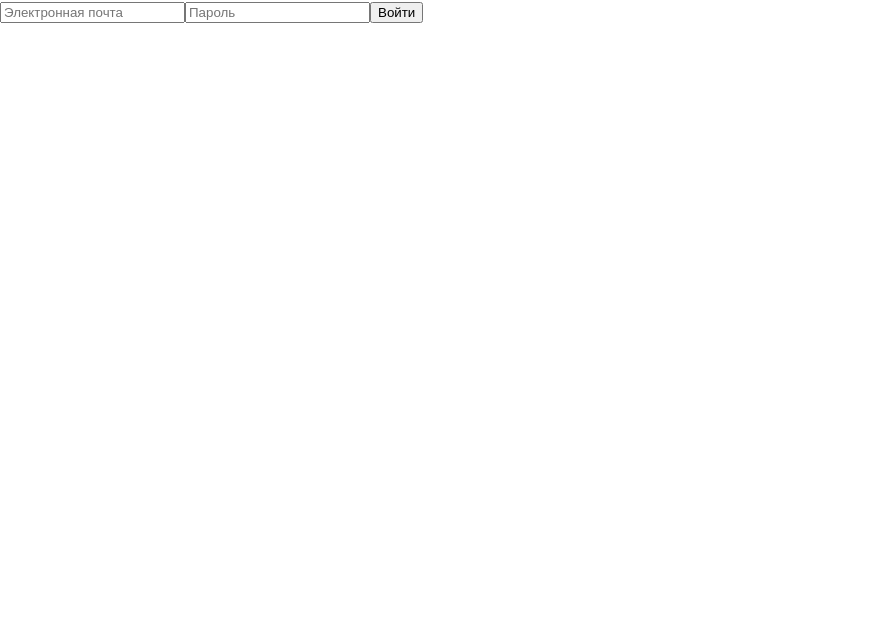
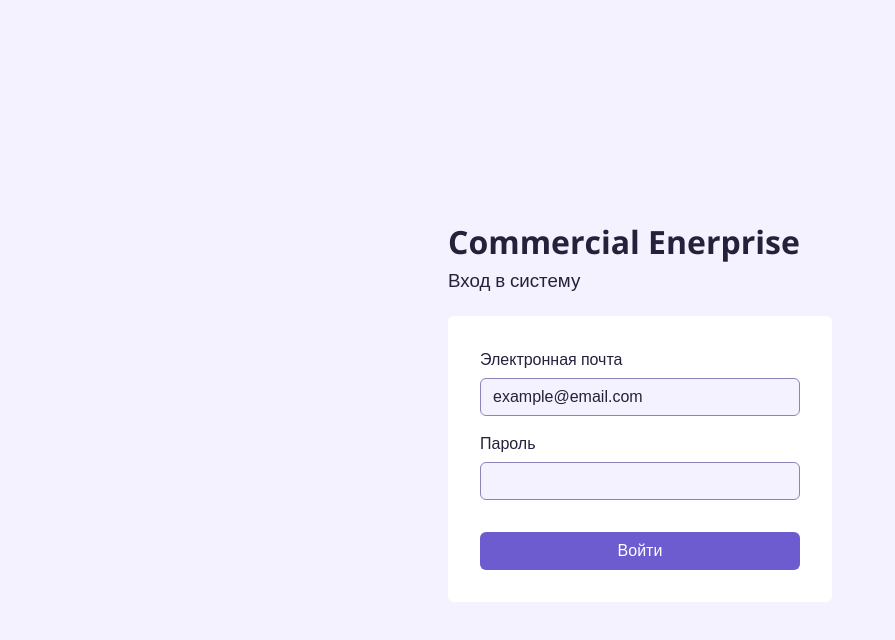
Before and after one commit to IMJI/CommercialEnterpriseClient, a React (Create React App) app: page /login in a window 1280 px wide. Shown: the top 640 px of the page, without its empty margins (0-895 px from the left). Built offline with nearby package versions, Linux system fonts and the light colour scheme.

Commit message:
Changing layout

```diff
--- /dev/null
+++ b/src/pages/Login.module.css
@@ -0,0 +1,43 @@
+.container {
+    width: 100%;
+    height: 100%;
+    display: flex;
+    align-items: center;
+    justify-content: center;
+    background: var(--tertiary-color);
+}
+
+.column {
+    /* height: 100%; */
+}
+
+.card {
+    width: 20rem;
+    padding: 2rem;
+    background: #fff;
+    border-radius: 0.375rem;
+}
+
+.inputGroup {
+    margin-bottom: 2rem;
+    box-sizing: border-box;
+}
+
+.errorContainer {
+    margin-bottom: 1rem;
+}
+
+.titles {
+    margin-bottom: 1.5rem;
+    color: var(--text-color);
+}
+
+.title {
+    font-weight: 700;
+    margin-bottom: 0.25rem;
+}
+
+.titleSecondary {
+    font-weight: 500;
+    margin-top: 0;
+}
--- a/src/pages/Login.tsx
+++ b/src/pages/Login.tsx
@@ -1,10 +1,14 @@
 import axios, { AxiosError } from 'axios';
 import React, { useState } from 'react';
 import { useNavigate } from "react-router-dom";
-import useGlobalState from '../hooks/GlobalState';
+import Button from '../components/buttons/Button';
+import Icon from '../components/icons/Icon';
+import InputField from '../components/inputs/InputField';
+import Notification from '../components/notifications/Notification';
 import useLocalStorage from '../hooks/LocalStorage';
 import LoginResponse from '../models/LoginResponse';
 import Fetch from '../services/Fetch';
+import classes from './Login.module.css';
 
 function Login() {
     const navigate = useNavigate();
@@ -30,23 +34,39 @@ function Login() {
     }
 
     return (
-        <div>
-            {errorMessage !== '' ? <p color='red'>{errorMessage}</p> : ''}
-            <input
+        <div className={classes.container}>
+            <div className={classes.column}>
+                <div className={classes.titles}>
+                    <h1 className={classes.title}>Commercial Enerprise</h1>
+                    <h3 className={classes.titleSecondary}>Вход в систему</h3>
+                </div>
+                <div className={classes.errorContainer}>
+                    {errorMessage !== ''
+                        ? <Notification type="error" showIcon>{errorMessage}</Notification>
+                        : ''
+                    }
+                </div>
+                <div className={classes.card}>
+                    <div className={classes.inputGroup}>
+                        <InputField
                             type="email"
-                name=""
+                            label="Электронная почта"
                             id="emailInput"
-                placeholder="Электронная почта"
-                onInput={e => setEmail((e.target as HTMLInputElement).value) }
+                            placeholder="example@email.com"
+                            value={email}
+                            onValueChange={setEmail}
                         />
-            <input
+                        <InputField
                             type="password"
-                name=""
+                            label="Пароль"
                             id="passwordInput"
-                placeholder="Пароль"
-                onInput={e => setPassword((e.target as HTMLInputElement).value) }
+                            value={password}
+                            onValueChange={setPassword}
                         />
-            <button onClick={login}>Войти</button>
+                    </div>
+                    <Button onClick={() => login()}>Войти</Button>
+                </div>
+            </div>
         </div>
     );
 }
```
Lines whose indentation alone changed are shown as unchanged.
